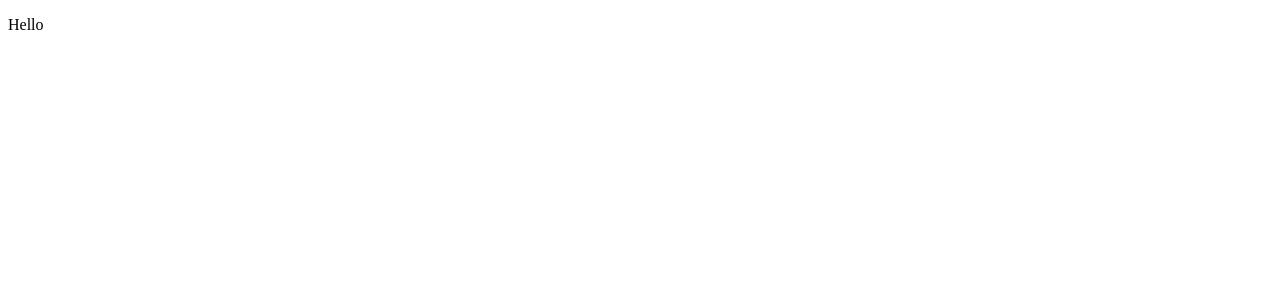
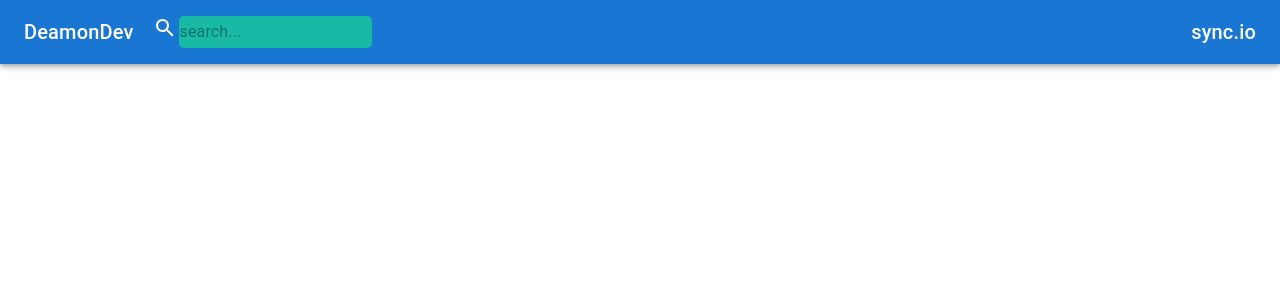
Before and after one commit to DeamonDev/material-ui-dashboard, a React (Create React App) app: page / in a window 1280 px wide. Shown: the top 300 px of the page. Built offline with nearby package versions, Linux system fonts and the light colour scheme.

Commit message:
better layout

```diff
--- a/package.json
+++ b/package.json
@@ -5,6 +5,7 @@
   "dependencies": {
     "@emotion/react": "^11.9.3",
     "@emotion/styled": "^11.9.3",
+    "@mui/icons-material": "^5.8.4",
     "@mui/material": "^5.9.1",
     "@testing-library/jest-dom": "^5.16.4",
     "@testing-library/react": "^13.3.0",
--- a/src/components/Navbar.jsx
+++ b/src/components/Navbar.jsx
@@ -1,9 +1,29 @@
-
+import { Search } from "@mui/icons-material";
+import { AppBar, InputBase, Toolbar, Typography } from "@mui/material";
+import { Box } from "@mui/system";
 
 function Navbar() {
-
   return (
-    <p>Hello</p>
+    <AppBar>
+      <Toolbar sx={{ display: "flex", justifyContent: "start" }}>
+        <Typography variant="h6" sx={{ marginRight: "20px" }}>
+          DeamonDev
+        </Typography>
+        <Box sx={{ display: "flex", justifyContent: "center" }}>
+          <Search sx={{ marginRight: "2px" }} />
+          <InputBase
+            placeholder="search..."
+            sx={{
+              backgroundColor: "#18b9a5",
+              fullWidth: true,
+              borderRadius: "5px",
+            }}
+          />
+        </Box>
+        <Box sx={{width: "75%"}}></Box>
+        <Typography variant="h6">sync.io</Typography>
+      </Toolbar>
+    </AppBar>
   );
 }
 
```
Also changed, not shown: 1 other file (tests, documents, lock files or other folders).
